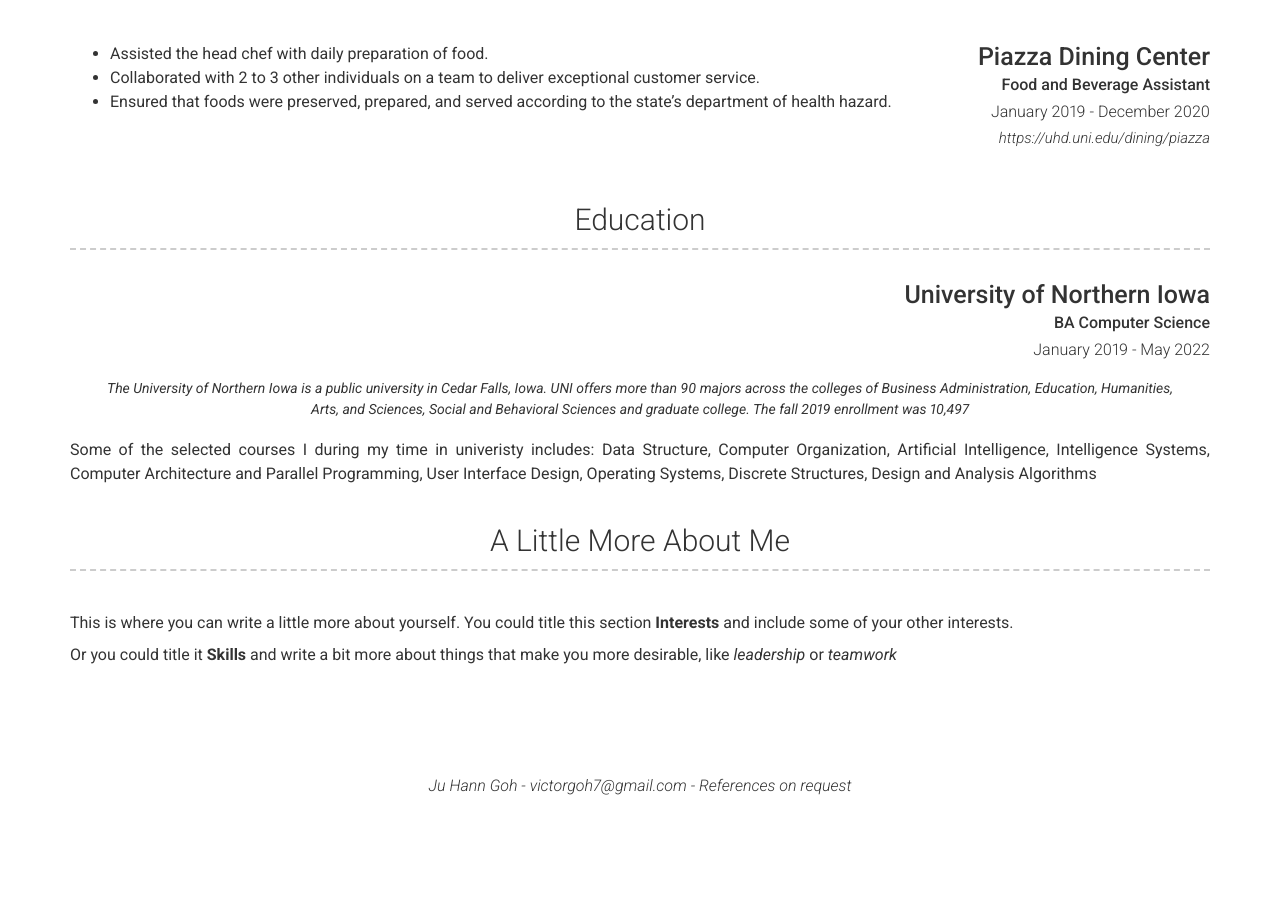
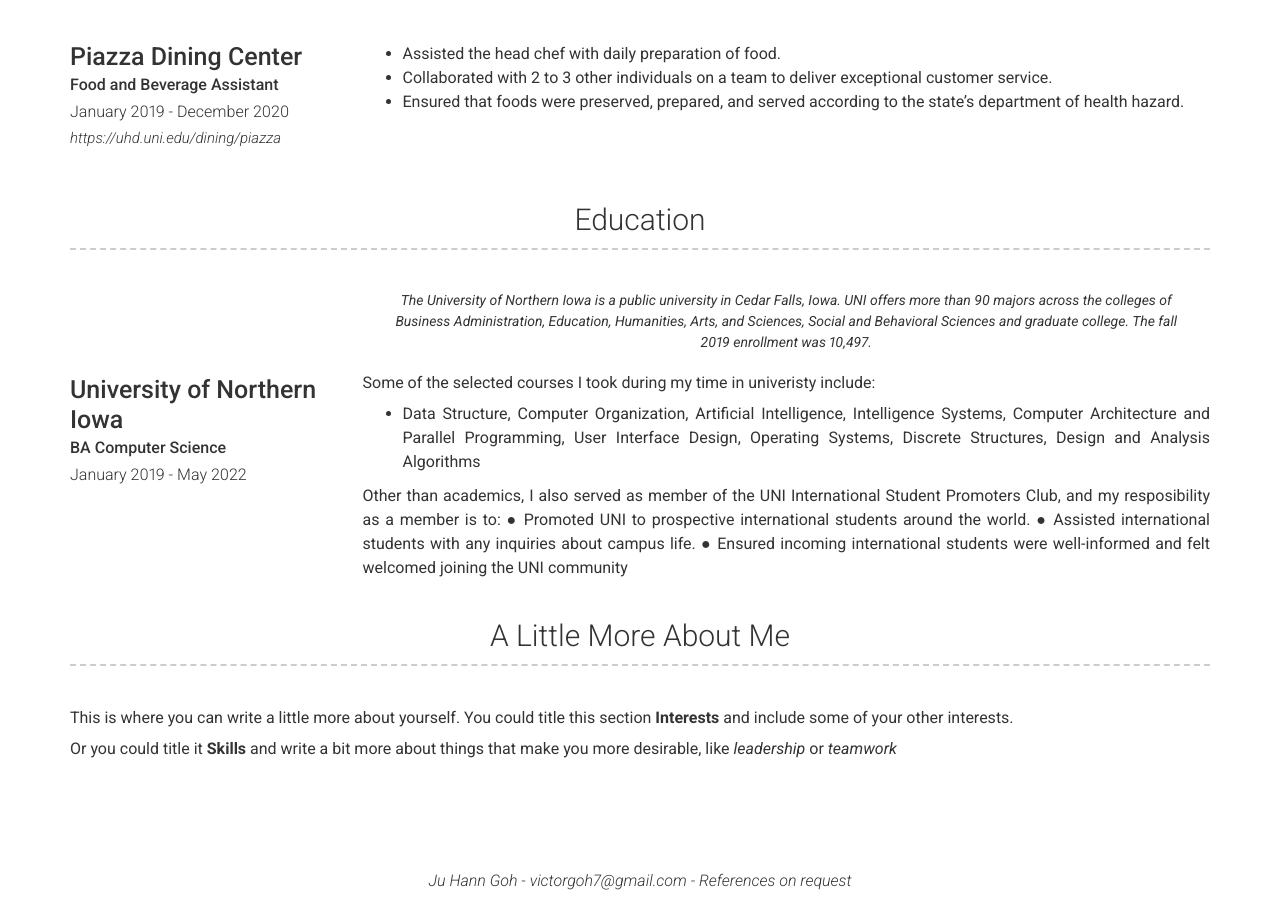
Before and after one commit to jugoh09/resume-website, a Jekyll site: the page built from index.md, in a window 1280 px wide and 900 px high, scrolled down 1454 px. Built offline with Jekyll 4.4.1, drawn with Linux system fonts in a browser that asks for light colours; nearby versions of some CDN libraries; before the commit the page ends 2260 px from its top, so only the background shows below that.

Commit message:
Update _config.yml

```diff
--- a/_config.yml
+++ b/_config.yml
@@ -55,7 +55,6 @@ about_content: | # this will include new lines to allow paragraphs
   Aspiring Computer Scientist seeking a full-time <mark>Software/ UI/UX engineer</mark> position that will allow me to develop within the field,
   with strong design thinking, team development and interaction design for the growth of the company. Genuinely always looking forward to learning,
   and developing the necessary skill sets and qualities to have a successful career and future and learn from more experienced people than myself!
-
 
   - Click [here](https://docs.google.com/document/d/13slO1AKTTwuyWYA8Yq1EmTlTcc2odzxp/export?format=pdf&ouid=116448960185942559111&rtpof=true&sd=true) for my resume!
 
@@ -150,7 +149,7 @@ content:
   - title: Experience
     layout: list
     content:
-      - layout: right
+      - layout: left
         title: UNI Bookstore
         sub_title: Customer Service Representative
         caption: January 2021 - May 2022
@@ -160,7 +159,7 @@ content:
         description: | # this will include new lines to allow paragraphs
           - Handle transactions for customers in an efficient manner.
           - Resolve customer complaints, guide them and provide relevant information.
-      - layout: right
+      - layout: left
         title: Piazza Dining Center
         sub_title: Food and Beverage Assistant
         caption: January 2019 - December 2020
@@ -176,7 +175,7 @@ content:
   - title: Education
     layout: list
     content:
-      - layout: top-right
+      - layout: middle
         title: University of Northern Iowa
         sub_title: BA Computer Science
         caption: January 2019 - May 2022
@@ -184,12 +183,17 @@ content:
           The University of Northern Iowa is a public university in Cedar Falls, Iowa.
           UNI offers more than 90 majors across the colleges of Business Administration,
           Education, Humanities, Arts, and Sciences, Social and Behavioral Sciences
-          and graduate college. The fall 2019 enrollment was 10,497
+          and graduate college. The fall 2019 enrollment was 10,497.
         description: | # this will include new lines to allow paragraphs
-          Some of the selected courses I during my time in univeristy includes:
-            Data Structure, Computer Organization, Artificial Intelligence, Intelligence Systems,
+          Some of the selected courses I took during my time in univeristy include:
+          - Data Structure, Computer Organization, Artificial Intelligence, Intelligence Systems,
             Computer Architecture and Parallel Programming, User Interface Design,
             Operating Systems, Discrete Structures, Design and Analysis Algorithms
+
+          Other than academics, I also served as member of the UNI International Student Promoters Club, and my resposibility as a member is to:
+            ● Promoted UNI to prospective international students around the world.
+            ● Assisted international students with any inquiries about campus life.
+            ● Ensured incoming international students were well-informed and felt welcomed joining the UNI community
 
   - title: A Little More About Me
     layout: text
```
